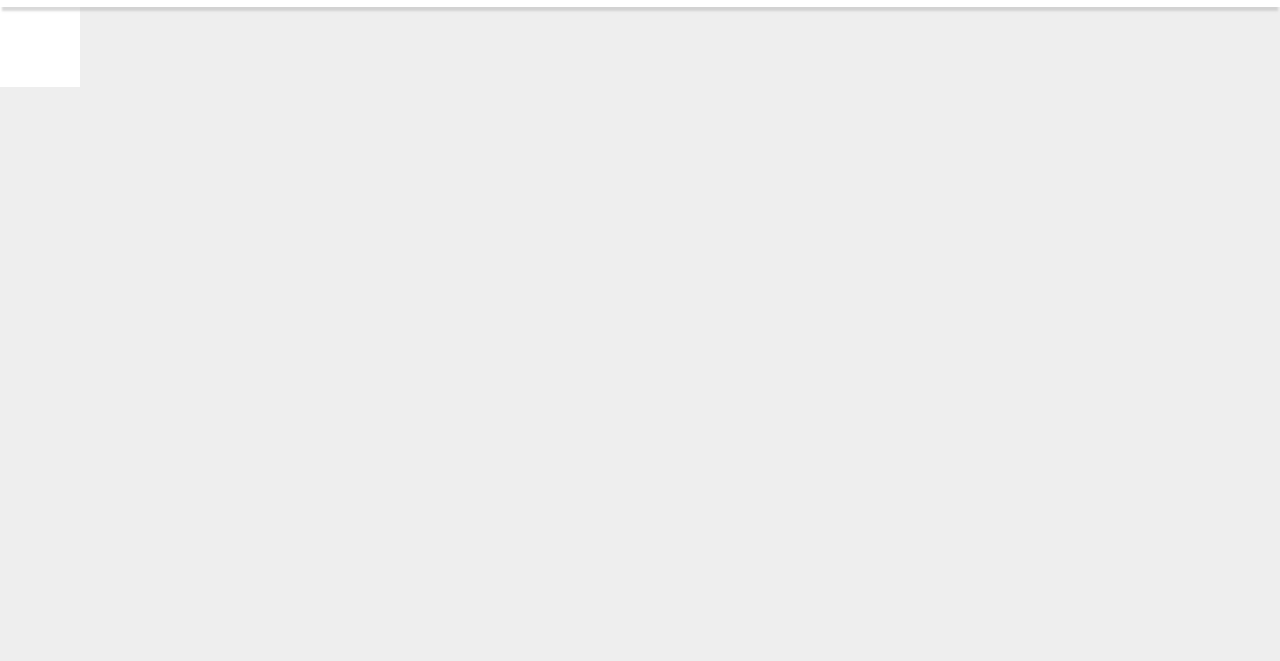
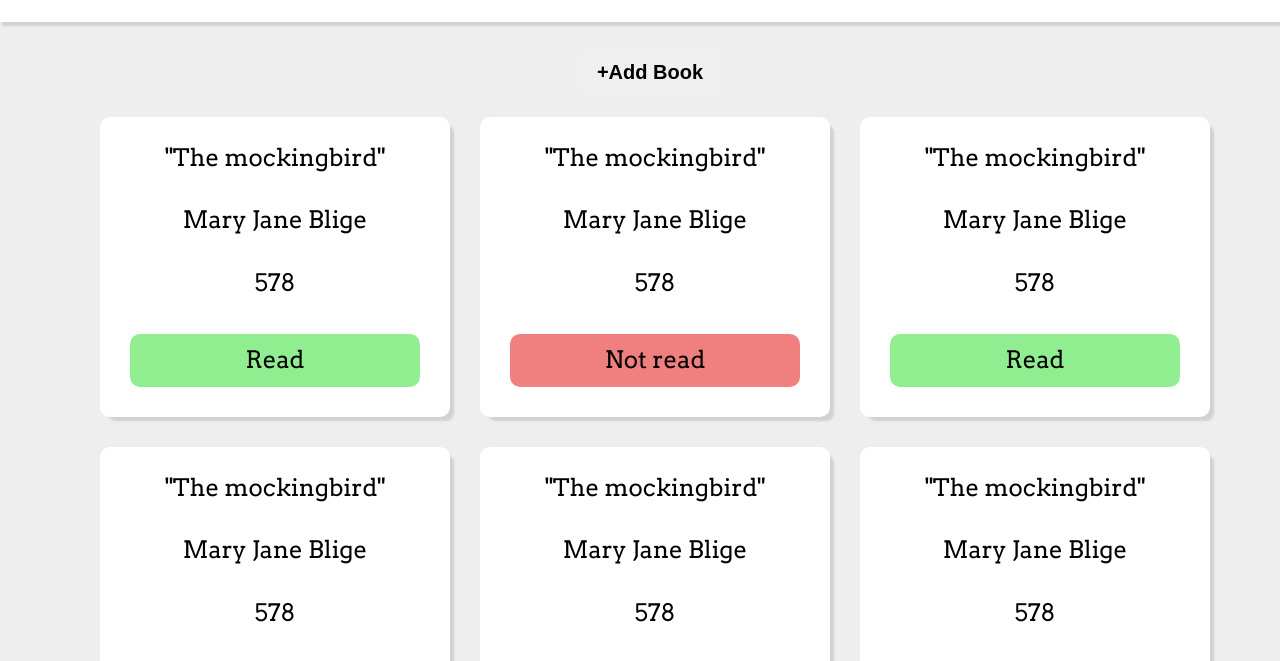
Before and after one commit to gdp7zt/Odin-Library, a plain HTML site: page index.html in a window 1280 px wide. Shown: the part 73-734 px from the top of the page. Drawn offline with Linux system fonts and the light colour scheme.

Commit message:
Added Book Cards and popup

```diff
--- a/index.html
+++ b/index.html
@@ -7,6 +7,10 @@
     <meta http-equiv="X-UA-Compatible" content="IE=edge">
     <meta name="viewport" content="width=device-width, initial-scale=1.0">
     <title>Library</title>
+
+    <link rel="preconnect" href="https://fonts.googleapis.com">
+    <link rel="preconnect" href="https://fonts.gstatic.com" crossorigin>
+    <link href="https://fonts.googleapis.com/css2?family=Arvo&display=swap" rel="stylesheet">
 </head>
 <body>
     <div class="layout">
@@ -14,7 +18,9 @@
             <h1>Library</h1>
         </div>
         <div class="main">
-            <div class='card'></div>
+            <div id="box"></div>
+            <input type="button" value="+Add Book" class="addBook" id="addBook">
+            <div class="cardContainer"></div>
         </div>
         <div class="footer">
             <div class="footerContent">
--- a/javascript.js
+++ b/javascript.js
@@ -29,7 +29,68 @@ function addBookToLibrary(){
 }
 
 function displayBooks(){
+    mainDiv = document.querySelector('.cardContainer');
     myLibrary.forEach(function(entry){
+        const outsideDiv = document.createElement('div');
+        outsideDiv.classList.add('card');
 
+        const titleDiv = document.createElement('div');
+        titleDiv.innerHTML = "\"" + entry.title + "\"";
+        const authorDiv = document.createElement('div');
+        authorDiv.innerHTML = entry.author;
+        const pagesDiv = document.createElement('div');
+        pagesDiv.innerHTML = entry.pages;
+        const readDiv = document.createElement('div');
+        if(entry.isRead === 'y') {
+            readDiv.classList.add('read');
+            readDiv.innerHTML = 'Read';
+        }
+        else {
+            readDiv.classList.add('unread');
+            readDiv.innerHTML = 'Not read';
+        }
+        outsideDiv.appendChild(titleDiv);
+        outsideDiv.appendChild(authorDiv);
+        outsideDiv.appendChild(pagesDiv);
+        outsideDiv.appendChild(readDiv);
+        mainDiv.appendChild(outsideDiv);
     });
 }
+
+let popupOpener = document.getElementById("addBook");
+
+popupOpener.onclick = function(){
+
+    let box = document.getElementById("box"),
+        dimmer = document.createElement("div");
+    dimmer.style.width = document.documentElement.scrollWidth + 'px';
+    dimmer.style.height = document.documentElement.scrollHeight + 'px';
+    dimmer.className = 'dimmer';
+
+    dimmer.onclick = function(){
+        document.body.removeChild(this);
+        box.style.visibility = 'hidden';
+    }
+
+    document.body.appendChild(dimmer);
+
+    box.style.visibility = 'visible';
+    box.style.top = '50%';
+    box.style.left = '50%';
+    box.style.transform = "translate(-50%, -50%)";
+    return false;
+}
+
+
+
+
+let book1 = new Book('The mockingbird', 'Mary Jane Blige', 578, 'y');
+let book2 = new Book('The mockingbird', 'Mary Jane Blige', 578, 'n');
+let book3 = new Book('The mockingbird', 'Mary Jane Blige', 578, 'y');
+let book4 = new Book('The mockingbird', 'Mary Jane Blige', 578, 'y');
+let book5 = new Book('The mockingbird', 'Mary Jane Blige', 578, 'y');
+let book6 = new Book('The mockingbird', 'Mary Jane Blige', 578, 'y');
+let book7 = new Book('The mockingbird', 'Mary Jane Blige', 578, 'y');
+let book8 = new Book('The mockingbird', 'Mary Jane Blige', 578, 'y');
+myLibrary.push(book1, book2, book3, book4, book5, book6, book7, book8);
+displayBooks();
--- a/style.css
+++ b/style.css
@@ -4,7 +4,7 @@ body{
 
 .layout{
     display: grid;
-    grid-template-rows: 10vh 80vh 10vh;
+    grid-template-rows: 95px auto 95px;
 }
 
 .header{
@@ -16,15 +16,66 @@ body{
 
 .main{
     background-color: rgb(238, 238, 238);
+    min-height: 80vh;
+    display: flex;
+    flex-direction: column;
+}
+
+.main .addBook{
+    width: 150px;
+    height: 50px;
+    font-size: 20px;
+    font-weight: 600;
+    border-radius: 10px;
+    border: 0;
+    align-self: center;
+    margin-top: 25px;
+}
+
+.addBook:hover{
+    background-color: lightgray;
+}
+
+.cardContainer{
+    display: grid;
+    grid-template-columns: 1fr 1fr 1fr;
+    padding: 20px 100px;
+    gap: 30px;
+    max-width: 1100px;
+    margin: 0 auto;
 }
 
 .main .card{
     background-color: white;
-    box-shadow: 6px 6px -3px 3px rgb(211, 211, 211);
-    height: 10vh;
-    width: 10vh;
+    z-index: 10;
+    box-shadow: 6px 6px 2px -2px rgba(192, 192, 192, 0.6);
+    height: 280px;
+    width: 310px;
+    border-radius: 10px;
+
+    display: grid;
+    grid-template-rows: 1fr 1fr 1fr 1.5fr;
+    padding: 10px 20px;
 }
 
+.card > div{
+    font-size: 1.5rem;
+    font-family: 'Arvo', serif;
+    display: grid;
+    place-items: center;
+}
+
+.card .read{
+    background-color: lightgreen;
+    border-radius: 10px;
+    margin: 20px 10px;
+}
+
+.card .unread{
+    background-color: lightcoral;
+    border-radius: 10px;
+    margin: 20px 10px;
+}
 .footer{
     display: flex;
     justify-content: center;
@@ -39,3 +90,23 @@ body{
 .footerContent a{
     margin-left: 20px;
 }
+
+#box{
+    visibility: hidden;
+    position: fixed;
+    top: 25vh;
+    left: 25vh;
+    background-color: whitesmoke;
+    z-index: 100;
+    width: 300px;
+    height: 400px;
+    padding: 20px;
+}
+
+.dimmer{
+    background-color: #000;
+    position: absolute;
+    opacity: 0.5;
+    top: 0;
+    z-index: 99;
+}
```
